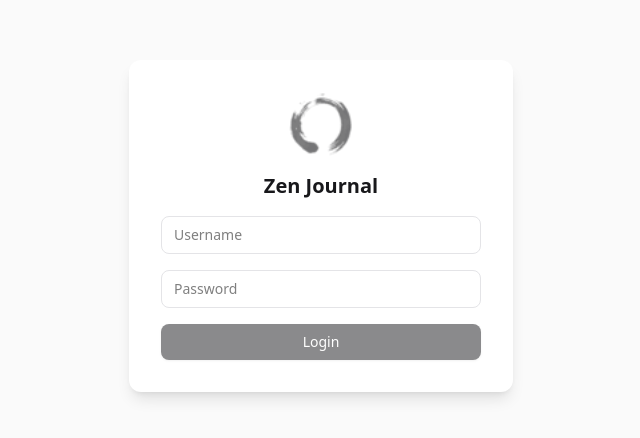
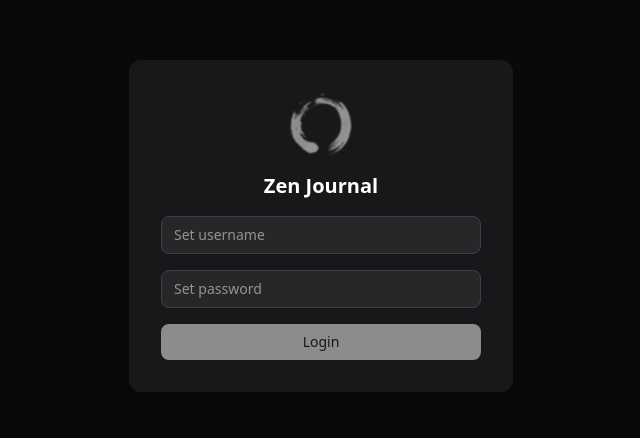
Before and after one commit to epictetus-from-hierapolis/zen-journal, an Angular app: page /login in a window 1280 px wide. Shown: the part 174-612 px from the top of the page, without its empty margins (319-959 px from the left). Built offline with nearby package versions, Linux system fonts and the light colour scheme.

Commit message:
feat(auth): update login placeholders and default theme

```diff
--- a/src/app/core/services/auth.service.ts
+++ b/src/app/core/services/auth.service.ts
@@ -1,4 +1,4 @@
-import { inject, Injectable, signal } from "@angular/core";
+import { computed, inject, Injectable, signal } from "@angular/core";
 import { HandleError } from "@shared/decorators";
 import { EncryptionService } from "./encryption.service";
 import { SESSION_STORAGE, WORKSPACE_FACADE_SERVICE_TOKEN } from "@shared/tokens";
@@ -23,6 +23,7 @@ export class AuthService {
 
     public readonly isAuthenticated = this._isAuthenticated.asReadonly();
     public readonly currentUser = this._currentUser.asReadonly();
+    public readonly hasSavedUsername = computed(() => !!this.appSettingsService.username());
 
     @HandleError
     public async login(username: string, password: string): Promise<boolean> {
--- a/src/app/features/auth/login.component.html
+++ b/src/app/features/auth/login.component.html
@@ -11,13 +11,15 @@
             <input class="autofill:bg-gray-800 dark:autofill:bg-gray-800 w-full px-3 py-2 text-sm dark:text-white dark:bg-gray-800 border
                 border-gray-200 dark:border-gray-700 rounded-lg outline-none
                 focus:border-gray-400 dark:focus:border-gray-500 transition-colors" id="username" type="text"
-                formControlName="username" placeholder="Username" />
+                formControlName="username"
+                placeholder="{{authService.hasSavedUsername() ? 'Username' : 'Set username'}}" />
         </div>
 
         <div class="flex flex-col gap-1">
             <input class="w-full px-3 py-2 text-sm dark:text-white dark:bg-gray-800 border border-gray-200 dark:border-gray-700
                 rounded-lg outline-none focus:border-gray-400 dark:focus:border-gray-500 transition-colors"
-                id="password" type="password" formControlName="password" placeholder="Password" />
+                id="password" type="password" formControlName="password"
+                placeholder="{{authService.hasSavedUsername() ? 'Password' : 'Set password'}}" />
         </div>
 
         <button
--- a/src/app/features/auth/login.component.ts
+++ b/src/app/features/auth/login.component.ts
@@ -11,7 +11,7 @@ import { Router } from "@angular/router";
     changeDetection: ChangeDetectionStrategy.OnPush
 })
 export class LoginComponent {
-    private readonly authService = inject(AuthService);
+    protected readonly authService = inject(AuthService);
     private readonly routerService = inject(Router);
     private readonly fb = inject(NonNullableFormBuilder)
 
--- a/src/app/shared/tokens/app.config.token.ts
+++ b/src/app/shared/tokens/app.config.token.ts
@@ -16,7 +16,7 @@ export const APP_CONFIG = new InjectionToken<AppConfig>('AppConfig', {
         autosaveDelay: 800,
         maxNotesPerNotebook: 100,// TODO: implement in app setings
         appName: 'Zen Journal',
-        themeAppearence: 'light',
+        themeAppearence: 'dark',
         apiUrl: '/api'
     })
 });
```
